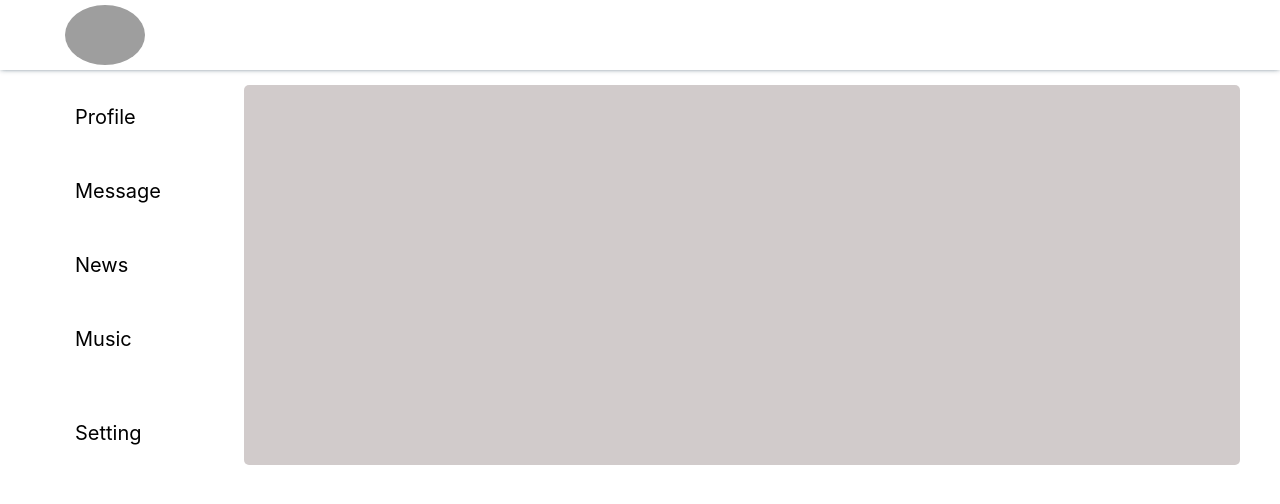
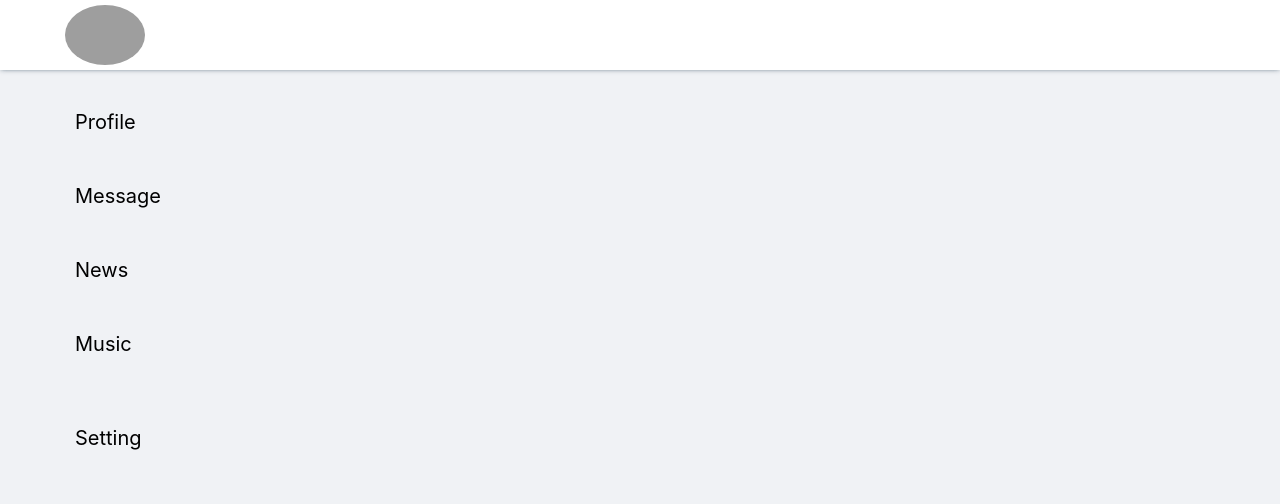
Before and after one commit to AdammmVV/SOCIAL-NETWORK, a React (Create React App) app: page / in a window 1280 px wide. Shown: the top 504 px of the page. Built offline with nearby package versions, Linux system fonts and the light colour scheme; grey boxes are pictures that could not be loaded.

Commit message:
add styles in App.css

```diff
--- a/src/App.css
+++ b/src/App.css
@@ -1,3 +1,8 @@
+html, body {
+    height: 100%;
+    background-color: #f0f2f5;
+}
+
 .app-wrapper {
     display: grid;
     grid-template-areas:
@@ -5,14 +10,15 @@
    "n c";
     grid-template-rows: 80px 1fr;
     grid-template-columns: 2fr 10fr;
-    grid-gap: 5px;
+    grid-gap: 10px;
     margin: 0 auto;
     width: 1200px;
+    height: 100%;
 }
 
 .app-wrapperContent {
     width: 100%;
+    min-height: 100vh;
     border-radius: 5px;
     grid-area: c;
-    background-color: rgba(206, 200, 200, 0.93);
 }
```
